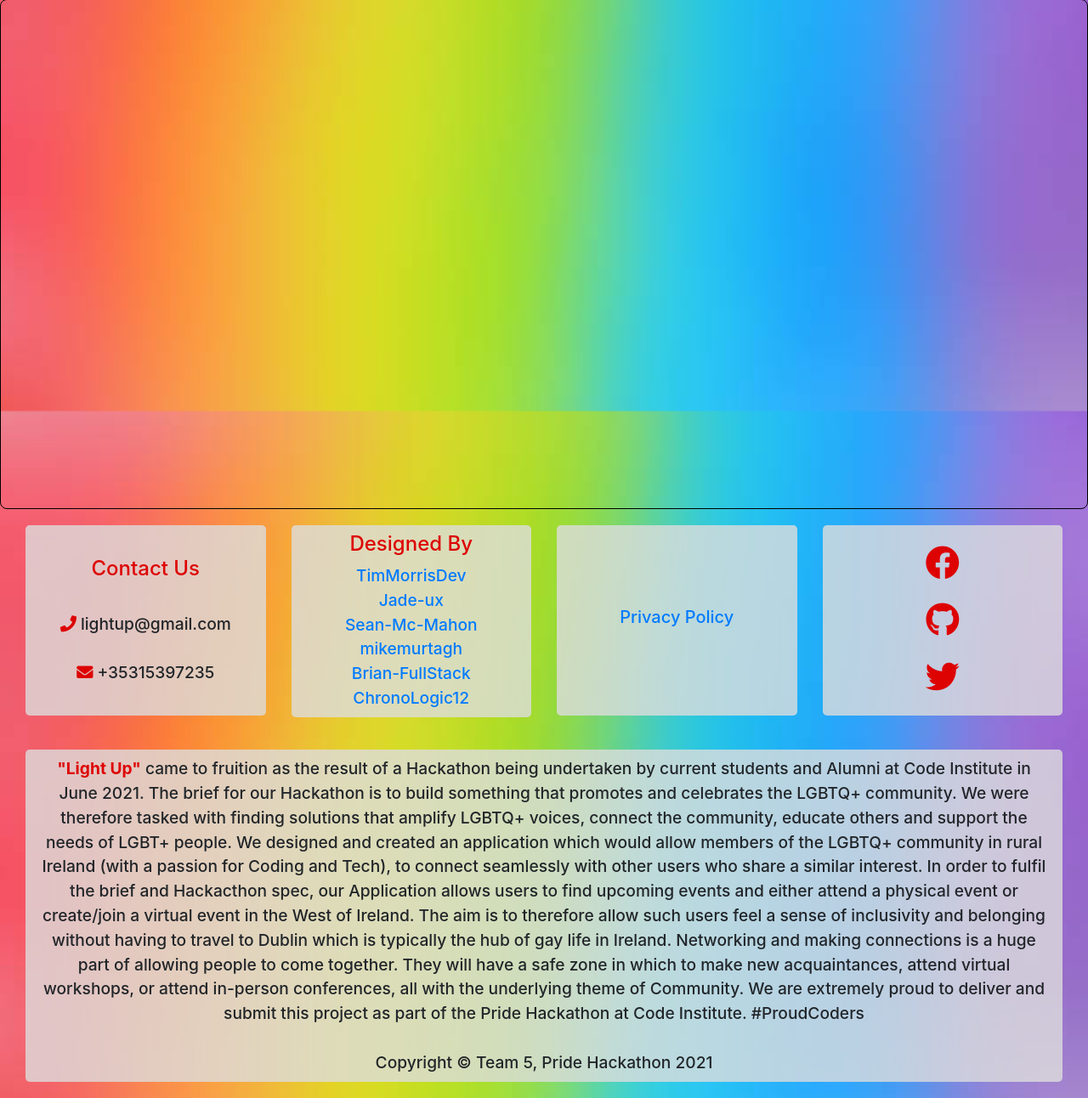
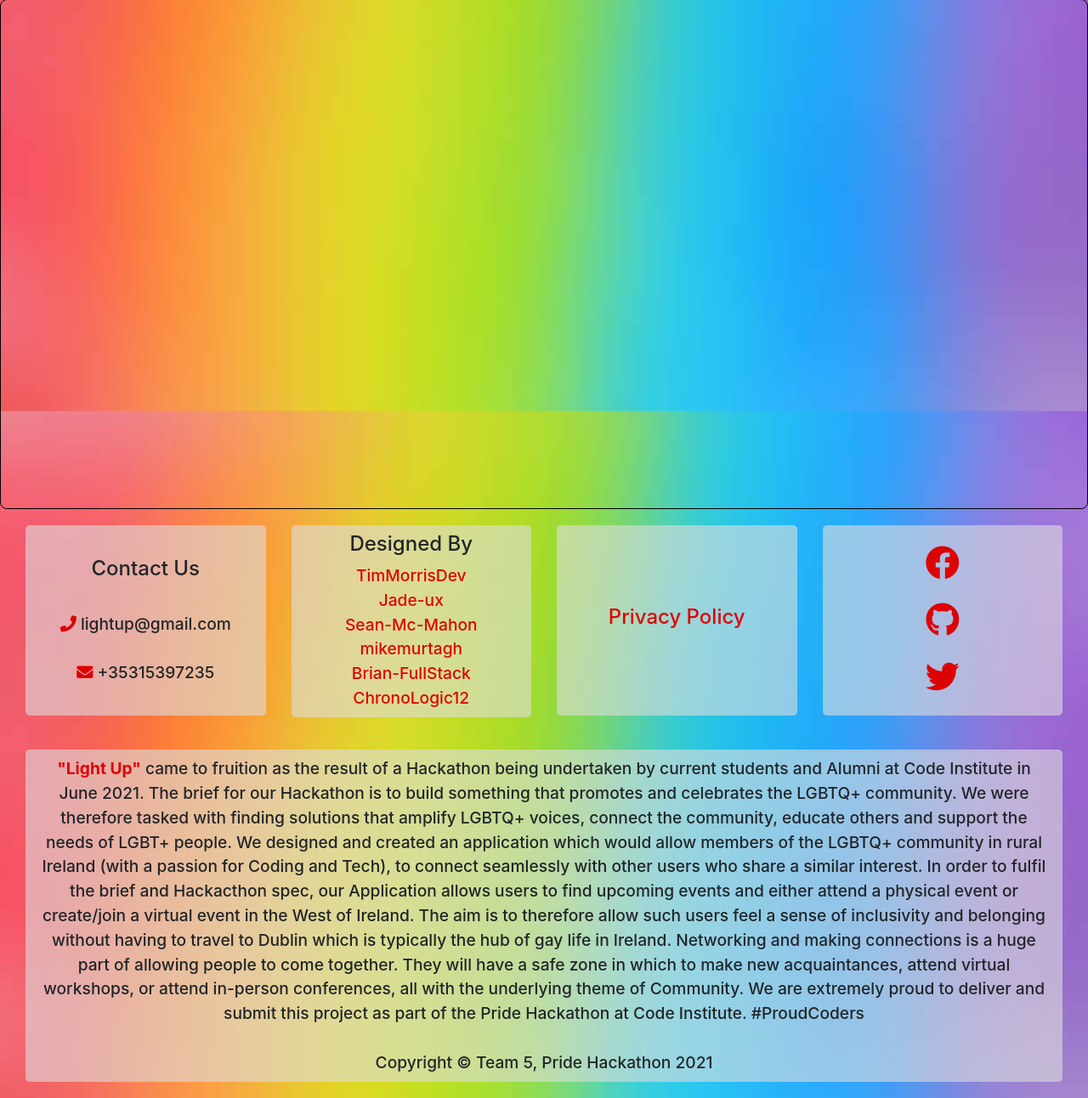
Before and after one commit to timmorrisdev/light-up, a Flask app: page / in a window 1280 px wide. Shown: the part 355-1647 px from the top of the page at 85% size. Run offline with Flask 2, Linux system fonts and the light colour scheme; data that the repository does not hold is empty; some libraries are stand-ins or nearby versions.

Commit message:
Style: Adjust font size and color values in base.html

```diff
--- a/static/css/style.css
+++ b/static/css/style.css
@@ -359,7 +359,7 @@ h1 {
 }
 
 .footer-card {
-  background-color: rgba(222,222,222,0.8);
+  background-color: rgba(222,222,222,0.6);
   border-radius: 5px;
   min-height: 14rem;
   margin: 1.2rem 0;
@@ -371,6 +371,7 @@ h1 {
 
 .footer-card a, .footer-card div {
   word-break: break-all;
+  text-decoration: none;
 }
 
 .social-links {
@@ -378,10 +379,10 @@ h1 {
   font-size: 2.5rem;
 }
 
-.footer a:hover, .footer a i:hover{
-  -moz-transition: all 1s fade-in;
-  -o-transition: all 1s fade-in;
-  -webkit-transition: all 1s fade-in;
-  transition: all 1s fade-in;
-  color: #fff;
+.footer div a:hover, .footer a i:hover{
+  -moz-transition: all 1s fade-in !important;
+  -o-transition: all 1s fade-in !important;
+  -webkit-transition: all 1s fade-in !important;
+  transition: all 1s fade-in !important;
+  color: #fff !important;
 }
--- a/templates/base.html
+++ b/templates/base.html
@@ -145,25 +145,25 @@
             <div class="row">
                 <div class="col-lg-3 col-md-6 col-sm-12">
                     <div class="footer-card">
-                        <h4 class="color red">Contact Us</h4>
+                        <h4>Contact Us</h4>
                         <div><i class="fas fa-phone color red"></i> lightup@gmail.com</div>
                         <div><i class="fas fa-envelope color red"></i> +35315397235</div>
                     </div>
                 </div>
                 <div class="col-lg-3 col-md-6 col-sm-12">
                         <div class="footer-card">
-                            <h4 class="color red">Designed By</h4>
-                            <a href="https://github.com/TimMorrisDev" target="_blank">TimMorrisDev</a>
-                            <a href="https://github.com/Jade-ux" target="_blank">Jade-ux</a>
-                            <a href="https://github.com/Sean-Mc-Mahon" target="_blank">Sean-Mc-Mahon</a>
-                            <a href="https://github.com/mikemurtagh" target="_blank">mikemurtagh</a>
-                            <a href="https://github.com/Brian-FullStack" target="_blank">Brian-FullStack</a>
-                            <a href="https://github.com/ChronoLogic12" target="_blank">ChronoLogic12</a>
+                            <h4>Designed By</h4>
+                            <a href="https://github.com/TimMorrisDev" target="_blank" class="color red">TimMorrisDev</a>
+                            <a href="https://github.com/Jade-ux" target="_blank" class="color red">Jade-ux</a>
+                            <a href="https://github.com/Sean-Mc-Mahon" target="_blank" class="color red">Sean-Mc-Mahon</a>
+                            <a href="https://github.com/mikemurtagh" target="_blank" class="color red">mikemurtagh</a>
+                            <a href="https://github.com/Brian-FullStack" target="_blank" class="color red">Brian-FullStack</a>
+                            <a href="https://github.com/ChronoLogic12" target="_blank" class="color red">ChronoLogic12</a>
                         </div>
                     </div>
                 <div class="col-lg-3 col-md-6 col-sm-12">
                     <div class="footer-card">
-                        <a href="https://www.privacypolicies.com/live/596f739b-9fac-420b-b8cd-9aaef76fa821" target="_blank"><h5>Privacy Policy</h5></a>
+                        <a href="https://www.privacypolicies.com/live/596f739b-9fac-420b-b8cd-9aaef76fa821"  class="color red" target="_blank"><h4>Privacy Policy</h4></a>
                     </div>
                 </div>
                 <div class="col-lg-3 col-md-6 col-sm-12">
```
